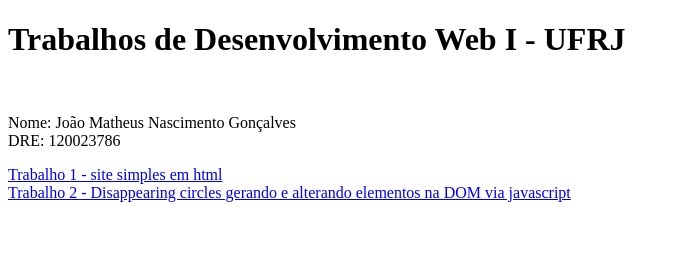
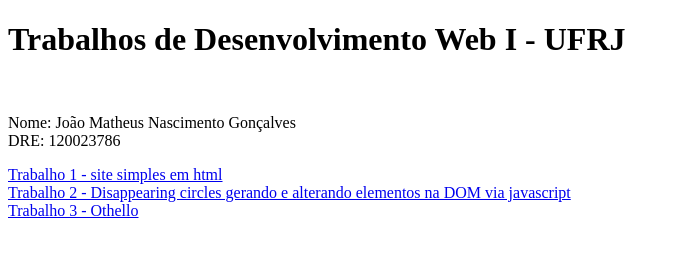
Before and after one commit to joaomng/joaomng.github.io, a plain HTML site: page index.html in a window 1280 px wide. Shown: the whole page, without its empty margins (0-680 px from the left). Drawn offline with Linux system fonts and the light colour scheme.

Commit message:
Adiciona link para o othello

```diff
--- a/index.html
+++ b/index.html
@@ -17,6 +17,9 @@
     	<a href = "trab1big_four.html">Trabalho 1 - site simples em html</a>
 	<br/>
 	<a href = "trab2.html"> Trabalho 2 - Disappearing circles gerando e alterando elementos na DOM via javascript</a>
+	<br/>
+	<a href = "Othello/othello.html"> Trabalho 3 - Othello </a>
+
 
     </p>
 
```
